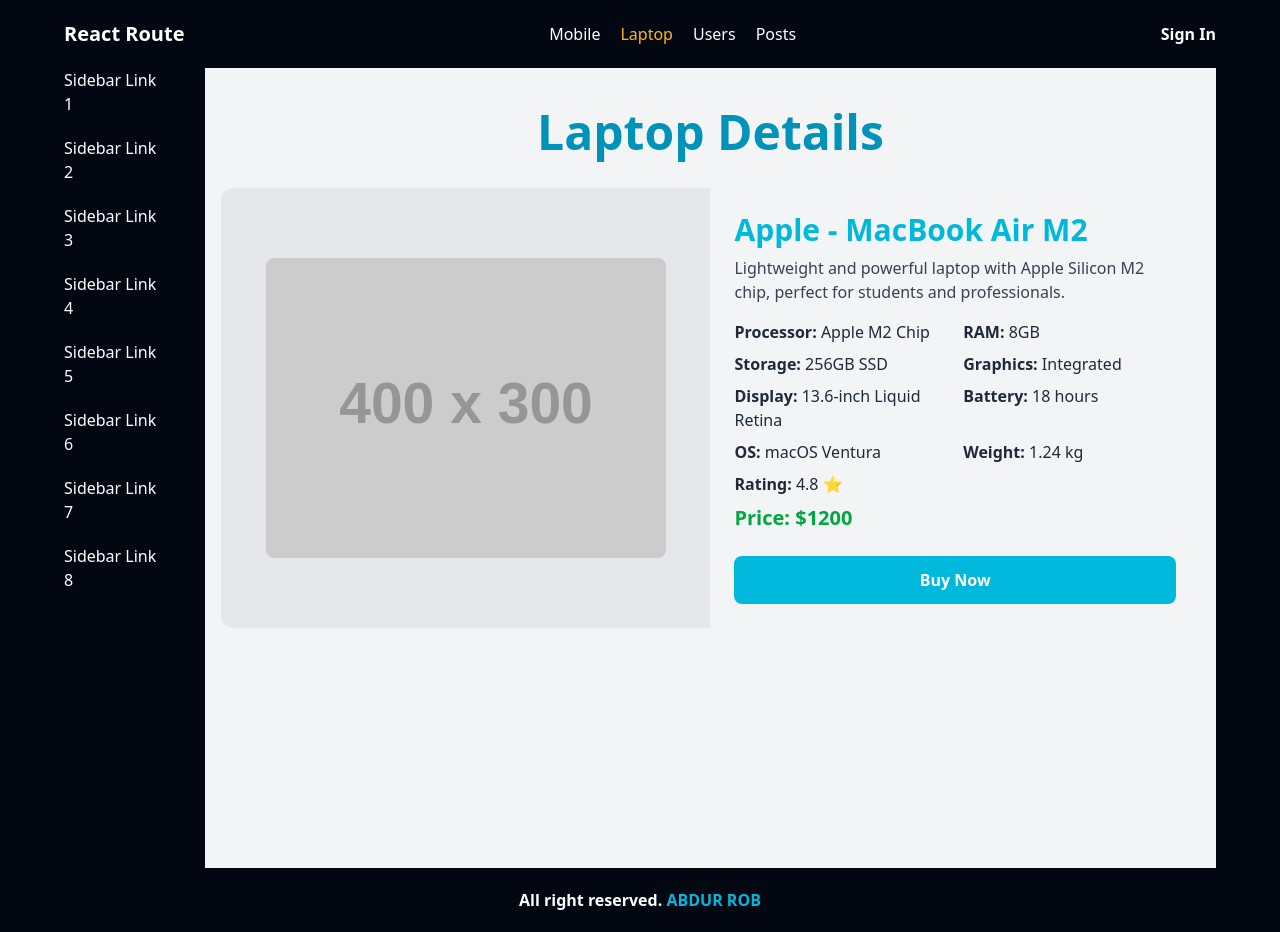
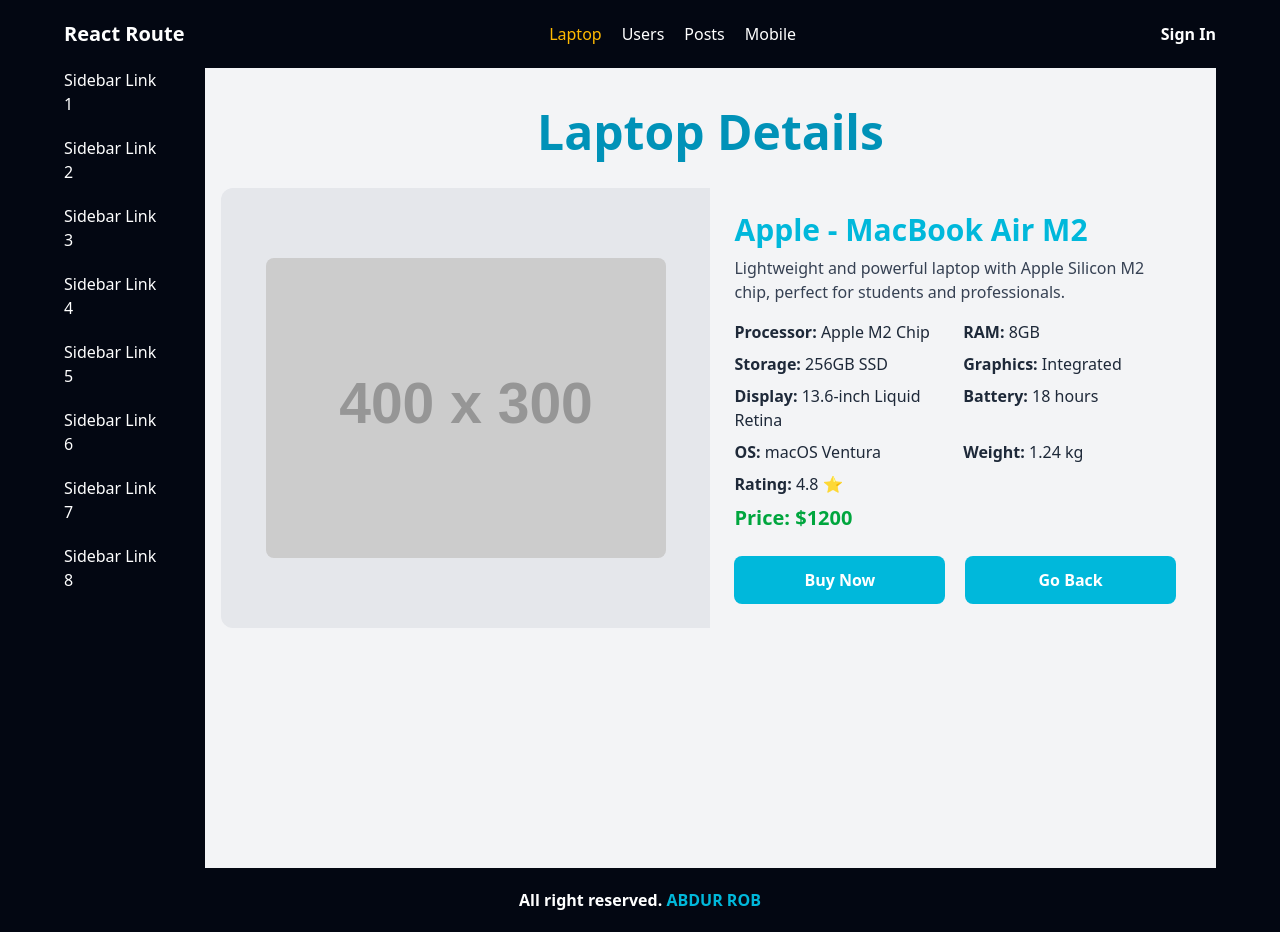
Before and after one commit to Abdurrobr34l/react-module43, a React (Vite) app: page /laptop/1 in a window 1280 px wide. Built offline with nearby package versions, Linux system fonts and the light colour scheme.

Commit message:
Used usenavigation and added back button

```diff
--- a/src/components/header/Header.jsx
+++ b/src/components/header/Header.jsx
@@ -5,10 +5,10 @@
   const [toggler, setToggler] = useState(true);
 
   const navigationData = [
-    { id: 2, name: "Mobile", path: "/mobiles" },
     { id: 3, name: "Laptop", path: "/laptop" },
     { id: 1, name: "Users", path: "/users" },
     { id: 4, name: "Posts", path: "/posts" },
+    { id: 2, name: "Mobile", path: "/mobiles" },
     // { id: 5, name: "Blog", path: "/blog" },
   ];
 
--- a/src/components/laptops/LaptopDetails.jsx
+++ b/src/components/laptops/LaptopDetails.jsx
@@ -1,9 +1,8 @@
 import React from "react";
-import { useLoaderData } from "react-router";
+import { useLoaderData, useNavigate } from "react-router";
 
 const LaptopDetails = () => {
   const laptop = useLoaderData();
-
   const {
     brand,
     model,
@@ -19,6 +18,11 @@
     weight,
     description,
   } = laptop;
+
+  const navigate = useNavigate()
+const navigateBack = () => {
+  navigate(-1)
+}
 
   return (
     <div className="flex flex-col items-center mx-auto px-4 py-10 bg-gray-100 min-h-screen">
@@ -79,9 +83,12 @@
           </div>
 
           {/* Buy Button */}
-          <div className="mt-6">
+          <div className="flex gap-5 mt-6">
             <button className="w-full bg-cyan-500 hover:bg-cyan-600 text-white font-bold py-3 rounded-lg transition-all">
               Buy Now
+            </button>
+            <button onClick={navigateBack} className="w-full bg-cyan-500 hover:bg-cyan-600 text-white font-bold py-3 rounded-lg transition-all">
+              Go Back
             </button>
           </div>
         </div>
--- a/src/components/posts/PostsDetails.jsx
+++ b/src/components/posts/PostsDetails.jsx
@@ -1,25 +1,27 @@
 import React from "react";
-import { Link, useLoaderData } from "react-router";
+import { Link, useLoaderData, useNavigate } from "react-router";
 
 const PostsDetails = () => {
   const posts = useLoaderData();
-  // console.log(posts);
+
+  const navigate = useNavigate();
+  const navigateBack = () => {
+    navigate(-1);
+  };
 
   return (
     <div className="flex flex-col items-center flex-3">
       <h1 className="mt-10 text-5xl">Posts Details</h1>
 
-      {/* <div className="mx-auto my-10"> */}
       <div
         key={posts.id}
         className="flex flex-col justify-between my-10 p-4 md:max-w-[500px] border-2 rounded-xl"
       >
-            <h2 className="text-cyan-400 first-letter:uppercase">
-              {posts.title}
-            </h2>
+        <h2 className="text-cyan-400 first-letter:uppercase">{posts.title}</h2>
         <p className="mt-2 first-letter:uppercase">{posts.body}</p>
+
+        <button onClick={navigateBack} className="mt-5 bg-cyan-500 hover:bg-cyan-600 text-white font-bold py-3 rounded-lg transition-all">Go Back</button>
       </div>
-      {/* </div> */}
     </div>
   );
 };
--- a/src/components/root/Root.jsx
+++ b/src/components/root/Root.jsx
@@ -1,17 +1,21 @@
 import React from "react";
 import Header from "../header/Header";
-import { Outlet } from "react-router";
+import { Outlet, useNavigation } from "react-router";
 import Container from "../container/Container";
 import Footer from "../footer/Footer";
 import Sidebar from "../sidebar/Sidebar";
 
 const Root = () => {
+  const navigation = useNavigation();
+  const isNavigating = Boolean(navigation.location);
+
   return (
     <div>
       <Container>
         <Header></Header>
         <div className="flex gap-10">
           <Sidebar></Sidebar>
+          {isNavigating && <span className="w-full text-5xl font-semibold text-cyan-400 text-center">Loading...</span>}
           <Outlet></Outlet>
         </div>
         <Footer></Footer>
--- a/src/components/userDetails/UserDetails.jsx
+++ b/src/components/userDetails/UserDetails.jsx
@@ -1,5 +1,5 @@
 import React from "react";
-import { useLoaderData } from "react-router";
+import { useLoaderData, useNavigate } from "react-router";
 
 const UserDetails = () => {
   const user = useLoaderData();
@@ -19,6 +19,11 @@
     website,
     company: { name: companyName, catchPhase, bs },
   } = user;
+
+    const navigate = useNavigate();
+  const navigateBack = () => {
+    navigate(-1);
+  };
 
   return (
     <>
@@ -55,6 +60,8 @@
             <span>{catchPhase}</span>
             <span>{bs}</span>
           </p>
+
+        <button onClick={navigateBack} className="mt-5 bg-cyan-500 hover:bg-cyan-600 text-white font-bold py-3 rounded-lg transition-all">Go Back</button>
         </div>
 
       </div>
```
Lines whose indentation alone changed are shown as unchanged.
